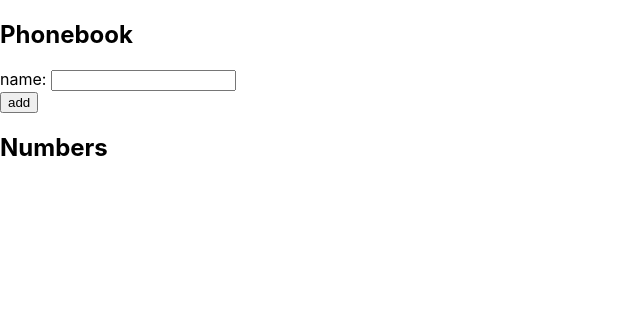
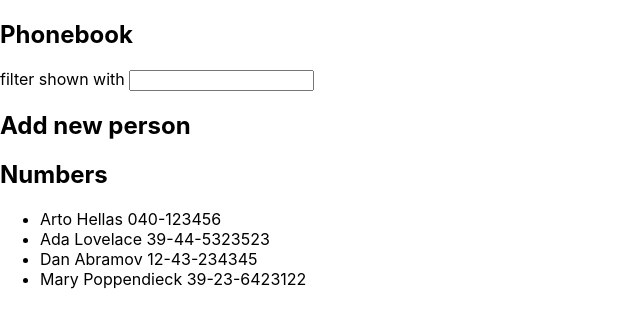
Before and after one commit to AnttonK/Fullstack_23, a React (Create React App) app in the folder puhelinluettelo/: page / in a window 1280 px wide. Shown: the top 328 px of the page, without its empty margins (0-640 px from the left). Built offline with nearby package versions, Linux system fonts and the light colour scheme.

Commit message:
2.8-2.10

```diff
--- a/puhelinluettelo/src/App.js
+++ b/puhelinluettelo/src/App.js
@@ -1,52 +1,74 @@
-import { useState } from 'react'
+import { useLayoutEffect, useState } from 'react'
+import Person from './components/Person'
+import Filter from './components/Filter'
+import Form from './components/Form'
 
 const App = () => {
   const [persons, setPersons] = useState([
-    { name: '' }
+    { name: 'Arto Hellas', number: '040-123456' },
+    { name: 'Ada Lovelace', number: '39-44-5323523' },
+    { name: 'Dan Abramov', number: '12-43-234345' },
+    { name: 'Mary Poppendieck', number: '39-23-6423122' }
   ])
   const [newName, setNewName] = useState('')
+  const [newNumber, setNewNumber] = useState('')
+  const [showAll, setShowAll] = useState(false)
+  const [search, setSearch] = useState('')
 
   const checkName = persons.some(persons => persons.name === newName)
 
-  const addName = (event) => {
+  const addPerson = (event) => {
     event.preventDefault()
-    const personObject = {
-      name: newName
-    }
-    console.log(newName)
+
     if (checkName) {
       window.alert(`${newName} is already added to phonebook`)
       setNewName('')
+      setNewNumber('')
     }
     else {
+    const personObject = {
+      name: newName,
+      number: newNumber,
+      id: persons.length +1
+    }
+    console.log(newName)
     setPersons(persons.concat(personObject))
     setNewName('')
+    setNewNumber('')
     console.log('button clicked', event.target)
     }
   }
 
   const handleNameChange = (event) => {
-    console.log(event.target.value)
     setNewName(event.target.value)
   }
 
-//tästä tuu mittään
+  const handleNumberChange = (event) => {
+    setNewNumber(event.target.value)
+  }
+
+  const handleSearch = (event) => {
+    setSearch(event.target.value)
+  }
+
+  const personsToShow = showAll
+    ? persons
+    : persons.filter(person =>
+      person.name.toLowerCase().includes(search.toLowerCase()))
 
   return (
     <div>
       <h2>Phonebook</h2>
-      <form onSubmit={addName}>
-        <div>
-          name: <input value={newName}
-          onChange={handleNameChange} />
-        </div>
-        <div>
-          <button type="submit">add</button>
-        </div>
-      </form>
+      <Filter search={search} handleSearch={handleSearch}/>
+      <h2>Add new person</h2>
+      <Form addPerson ={addPerson} newName={newName}
+        handleNameChange={handleNameChange} newNumber={newNumber}
+        handleNumberChange={handleNumberChange}
+        />
+
       <h2>Numbers</h2>
       <ul>
-        {persons.map(person => <p>{person.name}</p>)}
+        {personsToShow.map((person,i) => <Person key={i} person = {person}/>)}
       </ul>
     </div>
   )
--- /dev/null
+++ b/puhelinluettelo/src/components/Filter.js
@@ -0,0 +1,11 @@
+import React from "react";
+
+const Filter = ({search, handleSearch}) => {
+    return (
+        <p>
+            filter shown with <input value={search}
+            onChange={handleSearch}/>
+        </p>
+    )
+}
+export default Filter
--- /dev/null
+++ b/puhelinluettelo/src/components/Form.js
@@ -0,0 +1,18 @@
+import React from "react";
+
+const Form = (props) => {
+    <form onSubmit={props.addPerson}>
+        <div>
+            name: <input value={props.newName}
+            onChange={props.handleNameChange} />
+        </div>
+        <div>number: <input value={props.newNumber}
+          onChange={props.handleNumberChange}/>
+        </div>
+        <div>
+          <button type="submit">add</button>
+        </div>
+    </form>
+}
+
+export default Form
--- /dev/null
+++ b/puhelinluettelo/src/components/Person.js
@@ -0,0 +1,8 @@
+import React from 'react'
+
+ const Person = ({ person}) => {
+     return (
+         <li>{person.name} {person.number}</li>
+     )
+ }
+ export default Person
```
